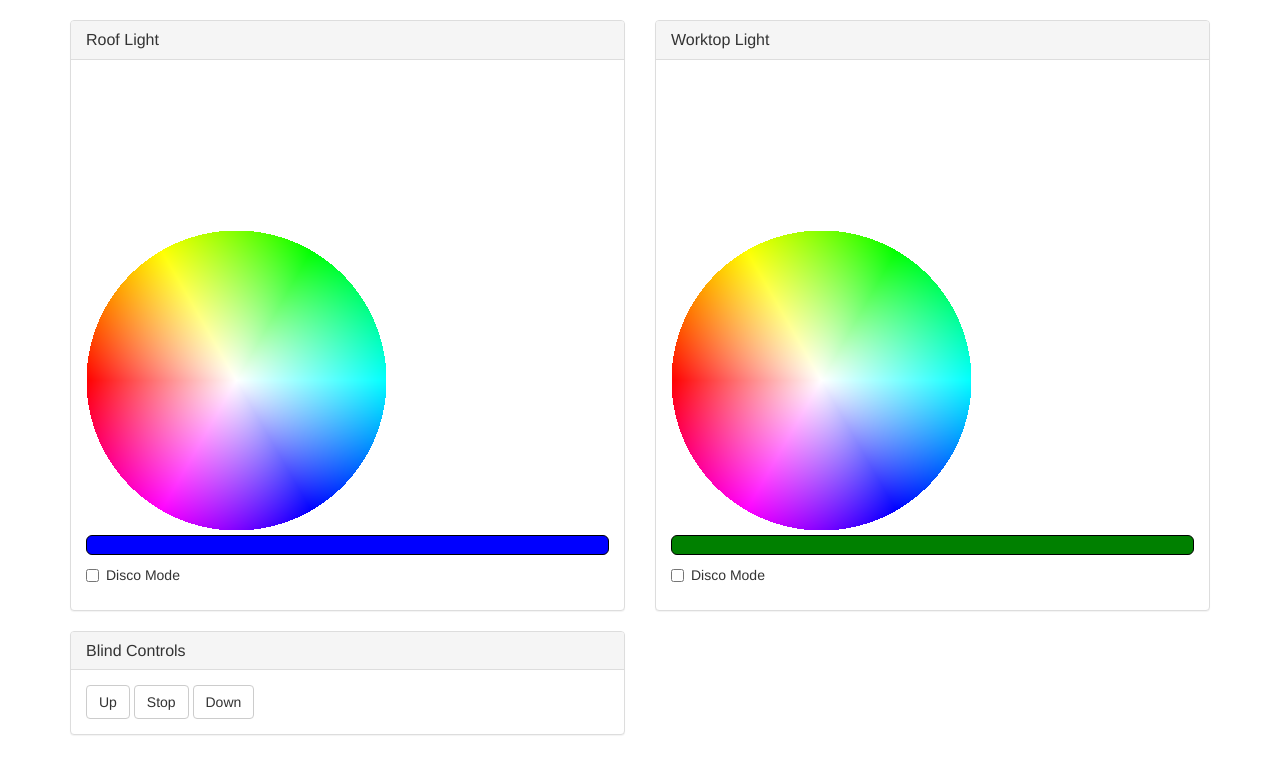
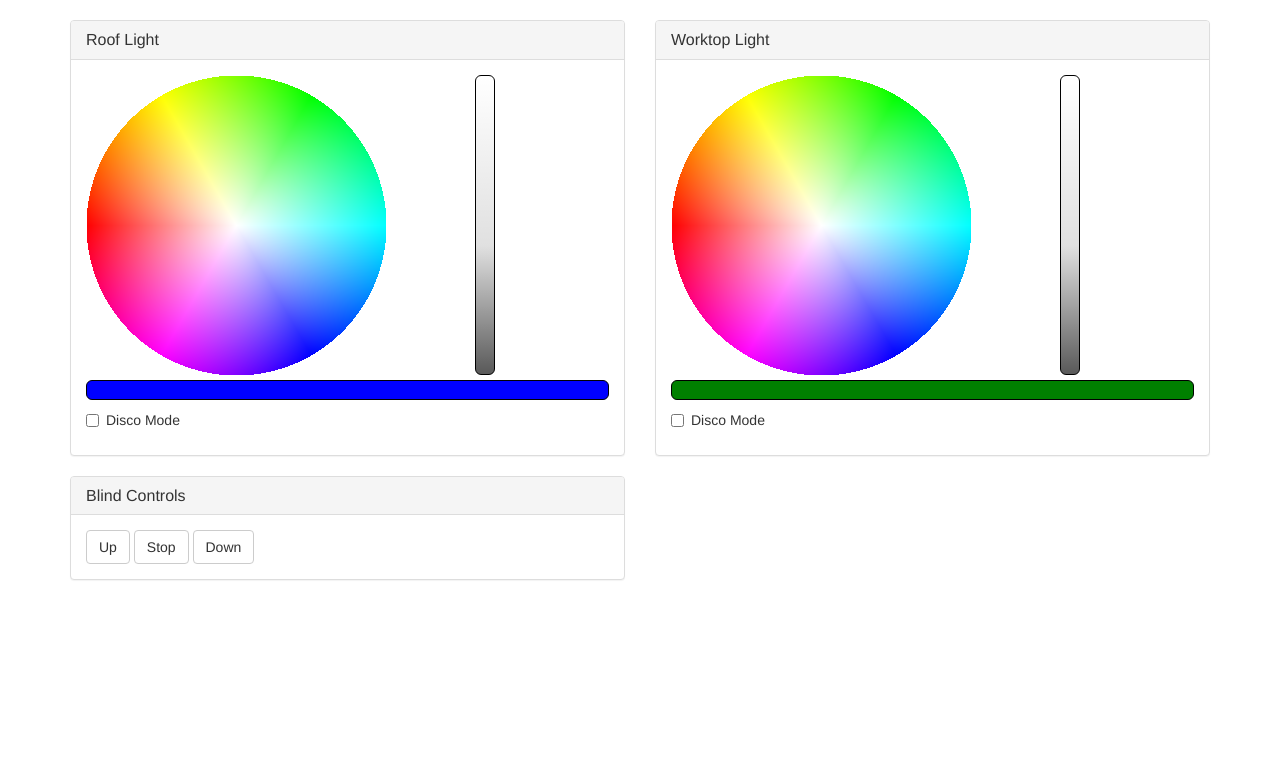
Before and after one commit to MartinRandall/ColemanLighting, a website: page index.html in a window 1280 px wide. Drawn offline with nearby package versions, Linux system fonts and the light colour scheme; some packages are replaced by stand-ins of ours; no server answers.

Commit message:
Added white picker

```diff
--- a/app/directives/colour-wheel/colour-wheel-directive.js
+++ b/app/directives/colour-wheel/colour-wheel-directive.js
@@ -16,25 +16,39 @@
                 red: '=',
                 green: '=',
                 blue: '=',
+                white: '=',
                 size: '='
             },
             link: function (scope, element) {
-                var el = drawCircle(element, Number(scope.size));
+
+                var wheelCanvas = scope.wheelCanvas;
+                drawCircle(wheelCanvas, Number(scope.size));
 
                 scope.$watch('red', function (value) {
                     console.log(value);
                 });
 
-                el.addEventListener('click', function (e) {
+                wheelCanvas[0].addEventListener('click', function (e) {
 
                     scope.$apply(function () {
-                        var colour = getPixelColour(e.layerX, e.layerY, el.width);
+                        var colour = getPixelColour(e.layerX, e.layerY, wheelCanvas[0].width);
                         scope.red = Math.round(colour.r);
                         scope.green = Math.round(colour.g);
                         scope.blue = Math.round(colour.b);
                     });
 
                 }, true);
+
+                var whitePicker = scope.whitePicker;
+                whitePicker.css('height', scope.size + 'px');
+                whitePicker[0].addEventListener('click', function(e) {
+
+                    scope.$apply(function() {
+                        var level = 100 - ((e.layerY * 100) / scope.size);
+                        scope.white = Math.round(level);
+                    });
+
+                });
             }
         };
     }
@@ -60,10 +74,12 @@
      * @param {number} size - size of the circle
      * @returns {*}
      */
-    function drawCircle(element, size) {
+    function drawCircle(canvas, size) {
 
+/*
         var canvas = angular.element("<canvas></canvas>");
         element.append(canvas);
+*/
         var el = canvas[0];
 
         var context = el.getContext('2d'),
--- a/app/directives/colour-wheel/colour-wheel-template.html
+++ b/app/directives/colour-wheel/colour-wheel-template.html
@@ -1,5 +1,10 @@
-<div class="colorpicker">
-    <canvas class="canvas-elem"></canvas>
+<div class="colorpicker row">
+    <div class="col-xs-8">
+        <canvas ng-scope-element="wheelCanvas"></canvas>
+    </div>
+    <div class="col-xs-2">
+        <article ng-scope-element="whitePicker" id="gamma_slider"></article>
+    </div>
     <!--
         <section class="colorwheel">
             <div id="colorblock"></div>
@@ -10,7 +15,6 @@
         </section>
 
         <section id="gamma_wrapper">
-        <article id="gamma_slider"></article>
         </section>
     -->
 </div>
--- a/app/directives/light-control/light-control-template.html
+++ b/app/directives/light-control/light-control-template.html
@@ -6,6 +6,7 @@
         <colour-wheel red="light.levels.red"
                       green="light.levels.green"
                       blue="light.levels.blue"
+                      white="light.levels.white"
                       size="300">
         </colour-wheel>
 
--- /dev/null
+++ b/app/directives/ngScopeElement.js
@@ -0,0 +1,18 @@
+(function(mod) {
+
+    "use strict";
+
+    mod.directive('ngScopeElement', function() {
+        return {
+            restrict: 'A',
+            compile: function compile() {
+                return {
+                    pre: function preLink(scope, element, attrs) {
+                        scope[attrs.ngScopeElement] = element;
+                    }
+                }
+            }
+        }
+    })
+
+})(angular.module('main'));
--- a/css/app.css
+++ b/css/app.css
@@ -38,9 +38,11 @@ section {
 }
 
 #gamma_slider {
-    width:10px;
-    height:180px;
-    cursor: vertical-text;
+    margin-left: 20px;
+    width:20px;
+    cursor: crosshair;
+    border: 0.5px solid black;
+    border-radius: 6px;
     background: -moz-linear-gradient(top,  rgba(0,0,0,0) 0%, rgba(0,0,0,0.12) 57%, rgba(0,0,0,0.18) 62%, rgba(0,0,0,0.65) 100%); /* FF3.6+ */
     background: -webkit-gradient(linear, left top, left bottom, color-stop(0%,rgba(0,0,0,0)), color-stop(57%,rgba(0,0,0,0.12)), color-stop(62%,rgba(0,0,0,0.18)), color-stop(100%,rgba(0,0,0,0.65))); /* Chrome,Safari4+ */
     background: -webkit-linear-gradient(top,  rgba(0,0,0,0) 0%,rgba(0,0,0,0.12) 57%,rgba(0,0,0,0.18) 62%,rgba(0,0,0,0.65) 100%); /* Chrome10+,Safari5.1+ */
@@ -51,9 +53,7 @@ section {
 }
 
 .colourBox {
-    border-width: 0.5px;
-    border-color: black;
-    border-style: solid;
+    border: 0.5px solid black;
     border-radius: 6px;
     height:20px;
 }
--- a/index.html
+++ b/index.html
@@ -165,5 +165,6 @@
 <script src="app/lights.js"></script>
 <script src="app/services/blindControlService.js"></script>
 <script src="app/directives/blind-control/blind-control-directive.js"></script>
+<script src="app/directives/ngScopeElement.js"></script>
 </body>
 </html>
```
Lines whose indentation alone changed are shown as unchanged.
